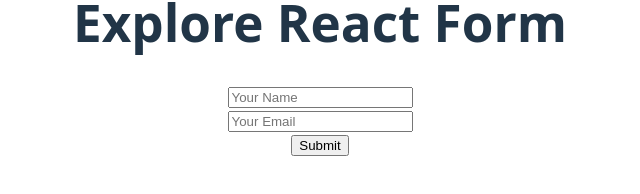
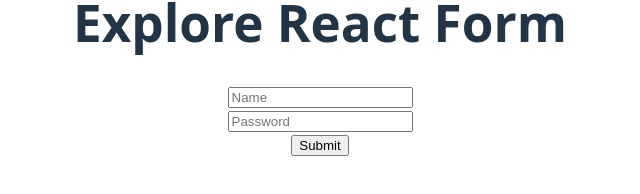
Before and after one commit to nextbit-arifrehman/Explore-React-Form, a React (Vite) app: page / in a window 1280 px wide. Shown: the part 342-536 px from the top of the page, without its empty margins (320-960 px from the left). Built offline with nearby package versions, Linux system fonts and the light colour scheme.

Commit message:
Basic form related Action Completed

```diff
--- a/src/App.jsx
+++ b/src/App.jsx
@@ -1,5 +1,7 @@
 
 import './App.css'
+import ControlField from './Component/ControlField/ControlField'
+import FormAction from './Component/FormAction/FormAction'
 import SimpleForm from './Component/SimpleForm/SimpleForm'
 
 function App() {
@@ -8,7 +10,9 @@
   return (
     <>
     <h1>Explore React Form</h1>
-    <SimpleForm></SimpleForm>
+    {/* <SimpleForm></SimpleForm> */}
+    {/* <FormAction></FormAction> */}
+    <ControlField></ControlField>
     </>
   )
 }
--- /dev/null
+++ b/src/Component/ControlField/ControlField.jsx
@@ -0,0 +1,33 @@
+import React, { useState } from 'react';
+
+const ControlField = () => {
+    const [password, setPassword] = useState('');
+
+    const handlePasswordOnChange = (e) => {
+        setPassword(e.target.value);
+    };
+
+    const handleSubmit = (e) => {
+        e.preventDefault();
+        console.log("Form submitted");
+        console.log("Password:", password);
+    };
+
+    return (
+        <div>
+            <form onSubmit={handleSubmit}>
+                <input type="text" name="name" placeholder="Name" /> <br />
+                <input
+                    type="password"
+                    onChange={handlePasswordOnChange}
+                    defaultValue={password}
+                    required
+                    placeholder="Password"
+                /><br />
+                <input type="submit" value="Submit" />
+            </form>
+        </div>
+    );
+};
+
+export default ControlField;
--- /dev/null
+++ b/src/Component/FormAction/FormAction.jsx
@@ -0,0 +1,19 @@
+import React from 'react';
+
+const FormAction = () => {
+    const handleFormAction = (FormData)=>{
+        console.log(FormData.get('name'));
+        console.log(FormData.get("email"));
+    }
+    return (
+        <div>
+            <form action={handleFormAction}>
+            <input type="text" name='name' placeholder='Name' /> <br />
+             <input type="email" name='email' placeholder='Email'  /> <br />
+             <input type="submit" value="Submit" />
+             </form>
+        </div>
+    );
+};
+
+export default FormAction;
```
